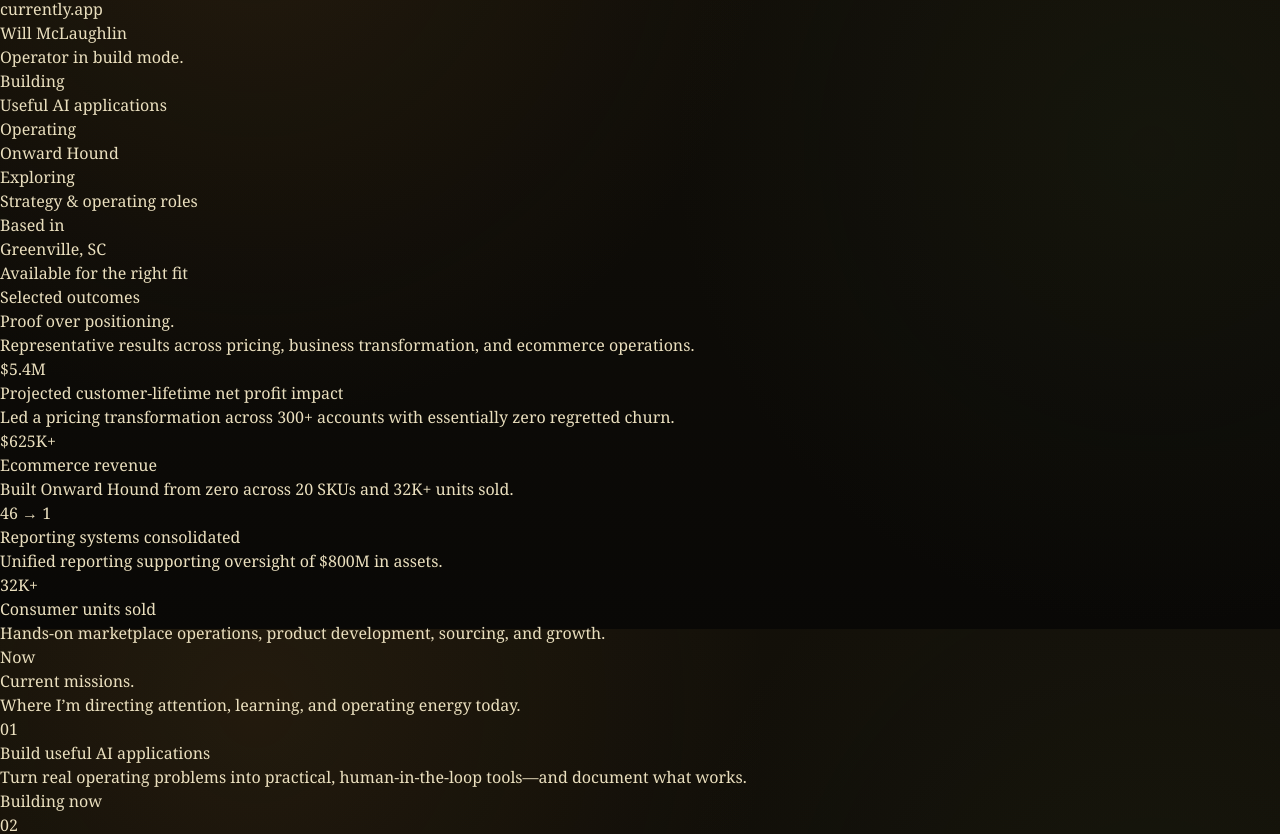
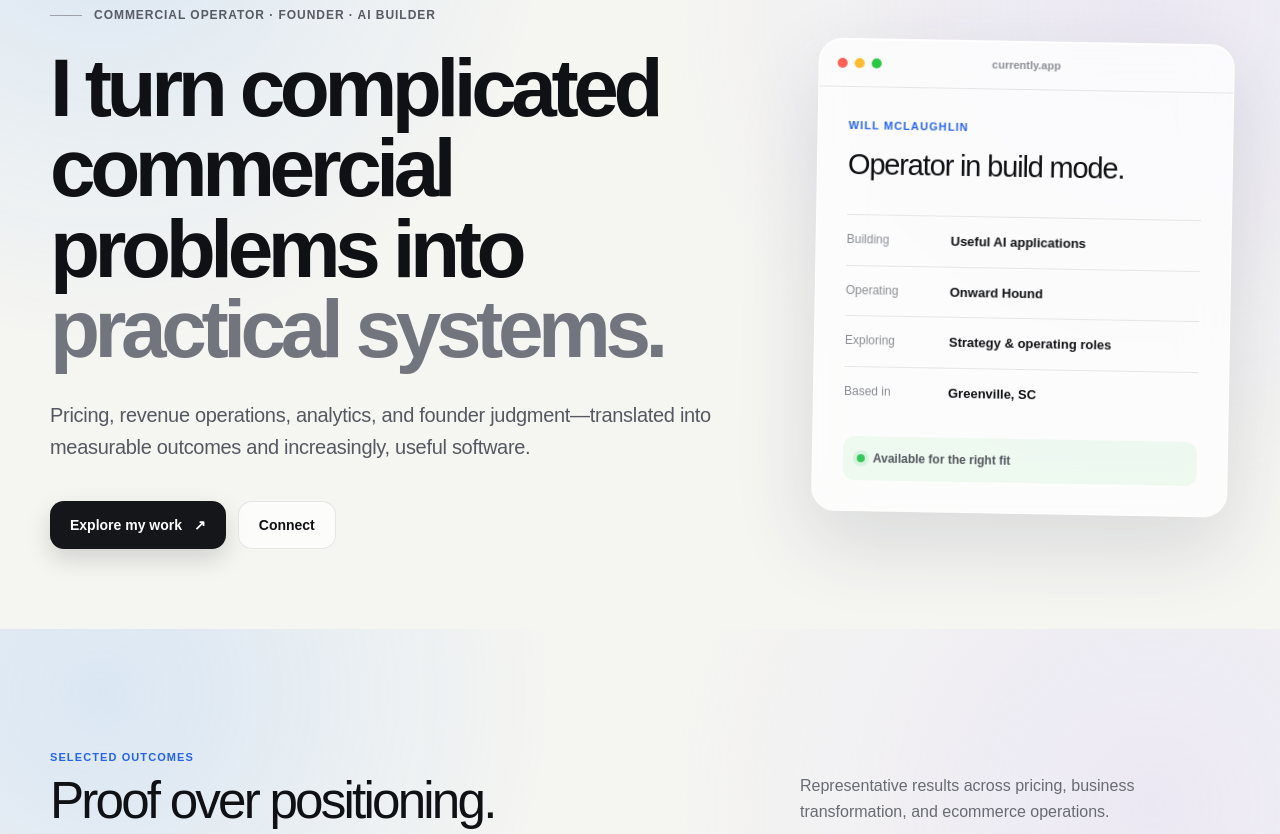
Before and after one commit to gitlovin-labs/will-portfolio, a Next.js app: page / in a window 1280 px wide. Shown: the part 171-1005 px from the top of the page. Built offline with nearby package versions, Linux system fonts and the light colour scheme.

Commit message:
Add Will OS visual system

```diff
--- a/app/globals.css
+++ b/app/globals.css
@@ -1,179 +1,82 @@
 @import "tailwindcss";
 
-:root {
-  --background: #0e0c08;
-  --foreground: #eadfbe;
+:root { --ink:#101114; --muted:#686b73; --line:rgba(17,18,22,.09); --blue:#2563eb; --surface:rgba(255,255,255,.72); }
+* { box-sizing:border-box; }
+html { scroll-behavior:smooth; }
+body {
+  margin:0; color:var(--ink); font-family:Arial, Helvetica, sans-serif;
+  background:
+    radial-gradient(circle at 8% 8%, rgba(96,165,250,.18), transparent 28rem),
+    radial-gradient(circle at 90% 22%, rgba(196,181,253,.2), transparent 30rem),
+    #f5f5f2;
 }
-
-* {
-  box-sizing: border-box;
+a { color:inherit; }
+.shell { width:min(1180px, calc(100% - 40px)); margin-inline:auto; }
+.site-nav { position:sticky; top:0; z-index:50; border-bottom:1px solid var(--line); background:rgba(245,245,242,.78); backdrop-filter:blur(22px); }
+.nav-inner { height:72px; display:flex; align-items:center; gap:32px; }
+.wordmark { font-size:25px; font-weight:850; letter-spacing:-.08em; text-decoration:none; }
+.wordmark span { color:var(--blue); }
+.nav-links { display:flex; gap:26px; margin:auto; }
+.nav-links a { color:#4b4d53; font-size:14px; font-weight:650; text-decoration:none; transition:.2s; }
+.nav-links a:hover { color:#111; }
+.availability,.now-status { display:flex; align-items:center; gap:8px; color:#52555c; font-size:12px; font-weight:650; }
+.status-dot { width:8px; height:8px; border-radius:50%; background:#34c759; box-shadow:0 0 0 4px rgba(52,199,89,.12); }
+.hero { min-height:720px; display:grid; grid-template-columns:1.25fr .75fr; align-items:center; gap:72px; padding-block:104px 90px; }
+.eyebrow { display:flex; align-items:center; gap:12px; color:#585b63; font-size:12px; font-weight:750; letter-spacing:.08em; text-transform:uppercase; }
+.eyebrow-line { width:32px; height:1px; background:#9ea1a8; }
+.hero h1 { max-width:780px; margin:24px 0 0; font-size:clamp(54px,6.4vw,92px); line-height:.98; letter-spacing:-.066em; font-weight:750; }
+.hero h1 span { color:#72757e; }
+.hero-lede { max-width:710px; margin:30px 0 0; color:#555860; font-size:20px; line-height:1.6; letter-spacing:-.015em; }
+.hero-actions { display:flex; gap:12px; margin-top:38px; }
+.button { display:inline-flex; align-items:center; justify-content:center; gap:12px; min-height:48px; padding:0 20px; border-radius:14px; font-size:14px; font-weight:700; text-decoration:none; transition:.2s; }
+.button:hover { transform:translateY(-2px); }
+.button-primary { color:white; background:#15161a; box-shadow:0 10px 25px rgba(0,0,0,.15); }
+.button-secondary { background:rgba(255,255,255,.65); border:1px solid var(--line); }
+.now-card { overflow:hidden; border:1px solid rgba(255,255,255,.8); border-radius:24px; background:var(--surface); box-shadow:0 30px 80px rgba(46,52,69,.14), inset 0 1px rgba(255,255,255,.9); backdrop-filter:blur(24px); transform:rotate(1deg); }
+.window-bar { height:48px; display:flex; align-items:center; justify-content:center; position:relative; border-bottom:1px solid var(--line); color:#8a8d94; font-size:11px; font-weight:650; }
+.traffic-lights { position:absolute; left:18px; display:flex; gap:7px; }
+.traffic-lights i { width:10px; height:10px; border-radius:50%; background:#ff5f57; }
+.traffic-lights i:nth-child(2){background:#febc2e}.traffic-lights i:nth-child(3){background:#28c840}
+.now-content { padding:30px; }
+.now-label,.section-kicker,.build-eyebrow { margin:0; color:var(--blue); font-size:11px; font-weight:800; letter-spacing:.1em; text-transform:uppercase; }
+.now-content h2 { margin:9px 0 28px; font-size:29px; letter-spacing:-.04em; }
+.now-content dl { margin:0; }
+.now-content dl div { display:grid; grid-template-columns:90px 1fr; gap:14px; padding:15px 0; border-top:1px solid var(--line); }
+.now-content dt { color:#8a8d94; font-size:12px; }
+.now-content dd { margin:0; font-size:13px; font-weight:700; }
+.now-status { margin-top:20px; padding:13px 14px; border-radius:12px; background:rgba(52,199,89,.07); }
+.section { padding-block:110px; }
+.section-heading { display:flex; justify-content:space-between; align-items:end; gap:40px; margin-bottom:42px; }
+.section-heading h2,.footer-inner h2 { margin:9px 0 0; font-size:clamp(38px,4vw,60px); line-height:1; letter-spacing:-.055em; }
+.section-heading > p { max-width:430px; margin:0; color:var(--muted); line-height:1.65; }
+.metrics-grid { display:grid; grid-template-columns:repeat(12,1fr); gap:16px; }
+.metric-card { grid-column:span 4; min-height:290px; padding:28px; border:1px solid var(--line); border-radius:24px; background:rgba(255,255,255,.64); box-shadow:0 12px 35px rgba(29,31,38,.055); transition:.25s; }
+.metric-card:hover,.build-card:hover { transform:translateY(-5px); box-shadow:0 24px 55px rgba(29,31,38,.10); }
+.metric-card-featured { grid-column:span 8; color:white; background:linear-gradient(135deg,#13151a,#2b303a); }
+.metric-card-wide { grid-column:span 8; }
+.metric-value { margin:0 0 62px; font-size:clamp(54px,6vw,82px); font-weight:760; letter-spacing:-.07em; }
+.metric-card h3 { max-width:440px; margin:0; font-size:20px; letter-spacing:-.025em; }
+.metric-card > p:last-child { max-width:480px; margin:12px 0 0; color:#747780; font-size:14px; line-height:1.6; }
+.metric-card-featured > p:last-child { color:#b7bbc4; }
+.mission-list { border-top:1px solid var(--line); }
+.mission-row { display:grid; grid-template-columns:70px 1fr auto; gap:24px; align-items:center; padding:30px 8px; border-bottom:1px solid var(--line); }
+.mission-number { color:#aaaeb6; font-size:12px; font-weight:750; }
+.mission-row h3 { margin:0; font-size:23px; letter-spacing:-.025em; }
+.mission-row p { max-width:660px; margin:8px 0 0; color:var(--muted); line-height:1.55; }
+.mission-status,.build-tag { padding:8px 11px; border:1px solid var(--line); border-radius:999px; background:rgba(255,255,255,.55); color:#62656d; font-size:11px; font-weight:750; }
+.build-grid { display:grid; grid-template-columns:1fr 1fr; gap:18px; }
+.build-card { overflow:hidden; border:1px solid var(--line); border-radius:26px; background:rgba(255,255,255,.62); transition:.25s; }
+.build-visual { height:250px; display:grid; place-items:center; background:linear-gradient(135deg,#dbeafe,#ede9fe 55%,#fce7f3); }
+.build-visual span { display:grid; width:88px; height:88px; place-items:center; border-radius:23px; color:white; background:linear-gradient(145deg,#111827,#3b82f6); box-shadow:0 22px 40px rgba(37,99,235,.25); font-size:42px; font-weight:800; }
+.build-copy { padding:28px; }
+.build-copy h3 { margin:10px 0; font-size:27px; letter-spacing:-.04em; }
+.build-copy > p:not(.build-eyebrow) { margin:0 0 22px; color:var(--muted); line-height:1.6; }
+footer { margin-top:80px; border-top:1px solid var(--line); background:rgba(255,255,255,.42); }
+.footer-inner { min-height:330px; display:flex; align-items:center; justify-content:space-between; gap:40px; }
+.footer-links { display:flex; gap:12px; }
+.footer-links a { padding:13px 16px; border:1px solid var(--line); border-radius:12px; background:white; font-size:13px; font-weight:700; text-decoration:none; }
+@media(max-width:820px){
+  .nav-links,.availability{display:none}.hero{grid-template-columns:1fr; min-height:auto; padding-block:80px}.hero h1{font-size:58px}.now-card{transform:none}
+  .section-heading,.footer-inner{align-items:flex-start; flex-direction:column}.metric-card,.metric-card-featured,.metric-card-wide{grid-column:span 12}.build-grid{grid-template-columns:1fr}.mission-row{grid-template-columns:44px 1fr}.mission-status{grid-column:2}.footer-inner{padding-block:70px;min-height:auto}
 }
-
-html {
-  scroll-behavior: smooth;
-}
-
-body {
-  margin: 0;
-  background:
-    radial-gradient(circle at 20% 10%, rgba(111, 78, 34, 0.18), transparent 32rem),
-    radial-gradient(circle at 90% 40%, rgba(66, 83, 44, 0.12), transparent 30rem),
-    linear-gradient(180deg, #131009 0%, #090806 100%);
-  color: var(--foreground);
-  font-family: Georgia, "Times New Roman", serif;
-}
-
-body::before {
-  position: fixed;
-  inset: 0;
-  z-index: -1;
-  content: "";
-  pointer-events: none;
-  opacity: 0.16;
-  background-image:
-    repeating-linear-gradient(
-      0deg,
-      transparent,
-      transparent 3px,
-      rgba(255, 255, 255, 0.025) 4px
-    );
-}
-
-::selection {
-  color: #17130d;
-  background: #d8ad50;
-}
-
-.rune-title {
-  font-family: Georgia, "Times New Roman", serif;
-  font-weight: 800;
-  letter-spacing: 0.025em;
-  text-shadow:
-    0 2px 0 #1a1207,
-    0 0 18px rgba(218, 163, 62, 0.12);
-}
-
-.rune-panel {
-  position: relative;
-  padding: 1.5rem;
-  overflow: hidden;
-  background:
-    linear-gradient(rgba(48, 39, 25, 0.97), rgba(31, 26, 18, 0.98)),
-    #302719;
-  border: 3px solid #5c4628;
-  outline: 1px solid #1a140c;
-  box-shadow:
-    inset 0 0 0 2px rgba(187, 145, 72, 0.15),
-    inset 0 16px 32px rgba(255, 227, 162, 0.025),
-    0 12px 30px rgba(0, 0, 0, 0.35);
-}
-
-.rune-panel::before,
-.rune-panel::after {
-  position: absolute;
-  width: 9px;
-  height: 9px;
-  content: "";
-  background: #94703c;
-  border: 1px solid #2a1d0d;
-  transform: rotate(45deg);
-}
-
-.rune-panel::before {
-  top: 8px;
-  left: 8px;
-}
-
-.rune-panel::after {
-  right: 8px;
-  bottom: 8px;
-}
-
-.panel-label,
-.quest-number {
-  color: #d69b3c;
-  font-family: Arial, Helvetica, sans-serif;
-  font-size: 0.72rem;
-  font-weight: 800;
-  letter-spacing: 0.18em;
-  text-transform: uppercase;
-}
-
-.rune-panel dt {
-  color: #978868;
-  font-family: Arial, Helvetica, sans-serif;
-  font-size: 0.7rem;
-  font-weight: 800;
-  letter-spacing: 0.14em;
-  text-transform: uppercase;
-}
-
-.rune-panel dd {
-  margin-top: 0.25rem;
-  color: #ead9aa;
-  font-size: 1.05rem;
-  font-weight: 700;
-}
-
-.osrs-button {
-  display: inline-flex;
-  min-height: 46px;
-  align-items: center;
-  justify-content: center;
-  padding: 0.7rem 1.25rem;
-  color: #21160a;
-  background: linear-gradient(180deg, #e2b85f 0%, #a9772e 100%);
-  border: 2px solid #f0ce82;
-  outline: 2px solid #513613;
-  box-shadow:
-    inset 0 -4px 0 rgba(66, 40, 11, 0.3),
-    0 4px 0 #130d07;
-  font-family: Arial, Helvetica, sans-serif;
-  font-size: 0.78rem;
-  font-weight: 900;
-  letter-spacing: 0.08em;
-  text-decoration: none;
-  text-transform: uppercase;
-  transition:
-    filter 150ms ease,
-    transform 150ms ease;
-}
-
-.osrs-button:hover {
-  filter: brightness(1.15);
-  transform: translateY(-2px);
-}
-
-.osrs-button:active {
-  box-shadow:
-    inset 0 -2px 0 rgba(66, 40, 11, 0.3),
-    0 2px 0 #130d07;
-  transform: translateY(1px);
-}
-
-.osrs-button-secondary {
-  color: #ead9aa;
-  background: linear-gradient(180deg, #4b402d 0%, #292219 100%);
-  border-color: #816437;
-}
-
-.nav-link {
-  position: relative;
-  text-decoration: none;
-  transition: color 150ms ease;
-}
-
-.nav-link:hover {
-  color: #f0c666;
-}
-
-.quest-status {
-  padding: 0.3rem 0.55rem;
-  color: #b7d697;
-  background: rgba(83, 117, 55, 0.18);
-  border: 1px solid rgba(141, 183, 105, 0.35);
-  font-family: Arial, Helvetica, sans-serif;
-  font-size: 0.7rem;
-  font-weight: 800;
-  text-transform: uppercase;
-}
+@media(max-width:520px){.shell{width:min(100% - 28px,1180px)}.hero h1{font-size:46px}.hero-lede{font-size:17px}.hero-actions{align-items:stretch;flex-direction:column}.button{width:100%}.section{padding-block:76px}.metric-card{min-height:240px}.metric-value{margin-bottom:40px}.footer-links{width:100%;flex-direction:column}.footer-links a{text-align:center}}
```
